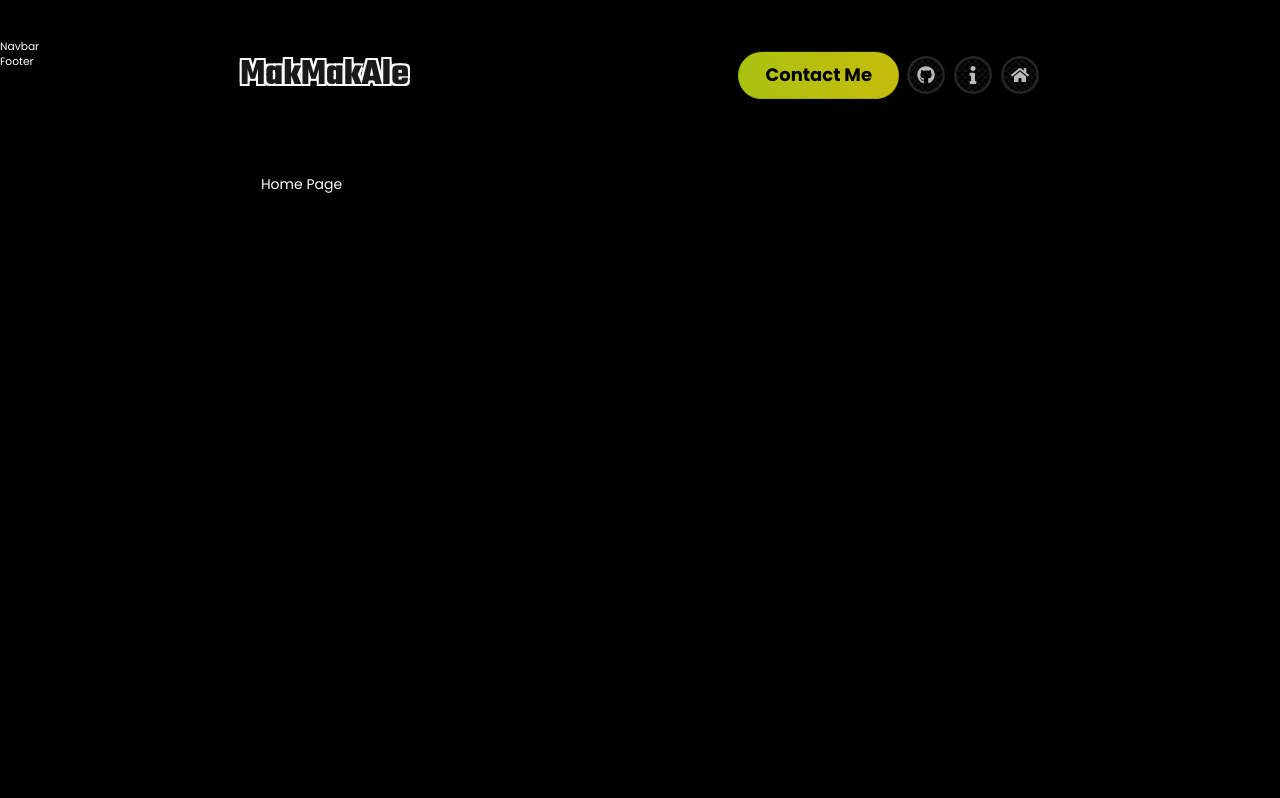
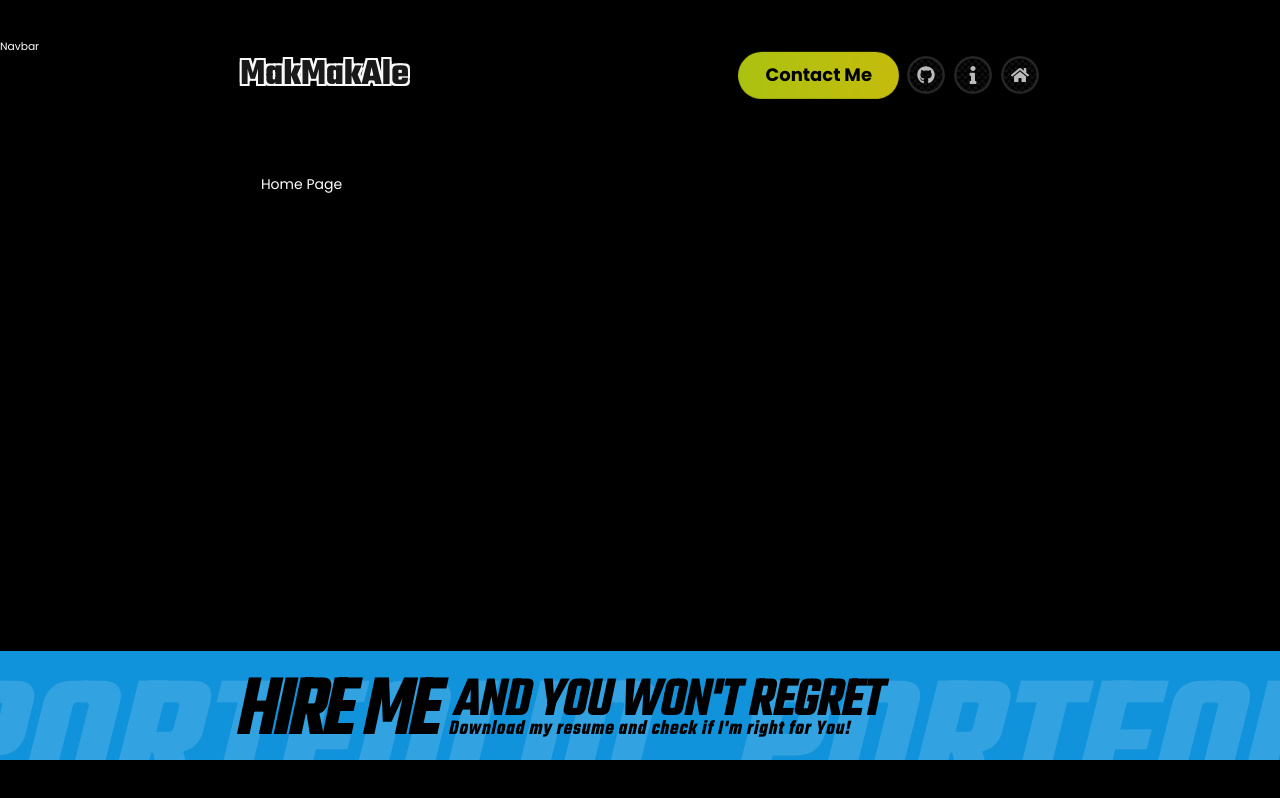
Before and after one commit to makmakale/portfolio-v3, a Next.js app: page / in a window 1280 px wide. Built offline with nearby package versions, Linux system fonts and the light colour scheme.

Commit message:
rc/mp-3.0.3.0-footer (#13)
* mp-3.0.3.1-footer running line

* mp-3.0.3.2-footer content

* mp-3.0.3.3-download button

```diff
--- a/package.json
+++ b/package.json
@@ -1,6 +1,6 @@
 {
   "name": "portfolio-v3",
-  "version": "3.0.2.0",
+  "version": "3.0.3.3",
   "private": true,
   "scripts": {
     "dev": "next dev --turbopack",
--- a/src/app/(pages)/layout.tsx
+++ b/src/app/(pages)/layout.tsx
@@ -7,6 +7,7 @@ import {
   DEFAULT_SCREEN_DELTA,
 } from "@/lib/constants/layout";
 import dynamic from "next/dynamic";
+import Footer from "@/components/portfolio/footer";
 
 const Loader = dynamic(() => import("@/components/portfolio/loader"), {
   ssr: false,
@@ -61,7 +62,7 @@ export default function Layout({ children }: React.PropsWithChildren) {
         <div className="fixed-section">
           <Header />
           <div>Navbar</div>
-          <div>Footer</div>
+          <Footer />
         </div>
 
         {children}
--- /dev/null
+++ b/src/components/animations/bouncy-text.tsx
@@ -0,0 +1,60 @@
+"use client";
+
+import { motion } from "motion/react";
+import { cn } from "@/lib/utils";
+
+type BouncyTextProps = {
+  text: string;
+  className?: string;
+  shadowSize?: string;
+  shadowColor?: string;
+};
+
+const DEFAULT_SHADOW_SIZE = "0.02rem";
+const DEFAULT_SHADOW_COLOR = "hsl(var(--background))";
+
+export default function BouncyText({
+  text,
+  className,
+  shadowSize = DEFAULT_SHADOW_SIZE,
+  shadowColor = DEFAULT_SHADOW_COLOR,
+}: BouncyTextProps) {
+  return (
+    <div
+      className={cn(
+        "flex items-end z-[60]",
+        "text-neutral-200 font-bold text-[0.3rem]",
+        className,
+      )}
+    >
+      {text.split("").map((letter, i) => (
+        <motion.span
+          key={i}
+          animate={{
+            y: [0, "-20%", 0, 0, 0],
+            transition: {
+              duration: 1,
+              repeat: Infinity,
+              delay: 0.1 * (i + 1),
+              repeatDelay: 0.5,
+            },
+          }}
+          style={{
+            textShadow:
+              // left bottom
+              `-${shadowSize} ${shadowSize} ${shadowColor},` +
+              // right bottom
+              `${shadowSize} ${shadowSize} ${shadowColor},` +
+              // left top
+              `-${shadowSize} -${shadowSize} ${shadowColor},` +
+              // right top
+              `${shadowSize} -${shadowSize} ${shadowColor}`,
+            // textShadow,
+          }}
+        >
+          {letter}
+        </motion.span>
+      ))}
+    </div>
+  );
+}
--- /dev/null
+++ b/src/components/animations/text-slider.tsx
@@ -0,0 +1,73 @@
+"use client";
+
+import * as React from "react";
+import { cn } from "@/lib/utils";
+import { motion, MotionProps } from "motion/react";
+
+type TextSliderProps = {
+  text: string;
+  repeat: number;
+  duration: number;
+};
+
+const TextSlider = ({
+  className,
+  children,
+  ...props
+}: React.HTMLAttributes<HTMLDivElement>) => {
+  const parentRef = React.useRef<HTMLDivElement>(null);
+
+  return (
+    <div
+      ref={parentRef}
+      className={cn(
+        "absolute inset-0 overflow-hidden select-none z-0",
+        className,
+      )}
+      role="region"
+      aria-roledescription="carousel"
+      {...props}
+    >
+      {children}
+    </div>
+  );
+};
+
+const TextSliderItem = ({
+  text,
+  duration,
+  repeat,
+  className,
+  ...props
+}: React.HTMLAttributes<HTMLDivElement> & TextSliderProps & MotionProps) => {
+  const words = Array.from({ length: repeat }).fill(text);
+
+  return (
+    <motion.div
+      className="flex flex-nowrap gap-[1rem] h-full w-fit"
+      animate={{
+        translate: `calc(-50% - 0.5rem)`,
+      }}
+      transition={{
+        ease: "linear",
+        duration,
+        repeat: Infinity,
+      }}
+      {...props}
+    >
+      {words.map((word, i) => (
+        <div
+          key={i}
+          className={cn(
+            "uppercase italic text-white/5 -mt-[0.3rem]",
+            className,
+          )}
+        >
+          {word as string}
+        </div>
+      ))}
+    </motion.div>
+  );
+};
+
+export { TextSlider, TextSliderItem };
--- /dev/null
+++ b/src/components/portfolio/footer/components/download-button/download-button.animation.tsx
@@ -0,0 +1,32 @@
+"use client";
+
+import { motion } from "motion/react";
+import { cn } from "@/lib/utils";
+
+export default function DownloadButtonAnimation({
+  children,
+}: {
+  children?: React.ReactNode;
+}) {
+  return (
+    <motion.div
+      animate={{
+        scale: [0.95, 1, 0.95],
+        transition: {
+          repeat: Infinity,
+          duration: 1.5,
+        },
+      }}
+      className={cn(
+        "absolute inset-[.1rem] uppercase pt-1",
+        "rounded-tl-[.14rem] rounded-br-[.14rem]",
+        "text-[.6rem] leading-[3] text-primary group-hover:text-background font-semibold tracking-wider",
+        "flex justify-center items-center",
+        "shadow-[0_0_0_1rem_hsl(var(--background))]",
+        "bg-background group-hover:bg-transparent duration-200",
+      )}
+    >
+      {children}
+    </motion.div>
+  );
+}
--- /dev/null
+++ b/src/components/portfolio/footer/components/download-button/index.tsx
@@ -0,0 +1,36 @@
+import Link from "next/link";
+import dynamic from "next/dynamic";
+
+const BouncyText = dynamic(
+  () => import("@/components/animations/bouncy-text"),
+  { ssr: false },
+);
+const DownloadButtonAnimation = dynamic(
+  () =>
+    import(
+      "@/components/portfolio/footer/components/download-button/download-button.animation"
+    ),
+  { ssr: false },
+);
+
+export default function FooterDownloadBtn() {
+  if (!process.env.NEXT_PUBLIC_RESUME_LINK) return null;
+
+  return (
+    <Link
+      href={process.env.NEXT_PUBLIC_RESUME_LINK}
+      target="_blank"
+      rel="noopener noreferrer"
+      className="relative w-[3.84rem] h-[1.01rem] group"
+    >
+      <BouncyText
+        text="Click!"
+        className="absolute left-[2.92rem] top-[-0.15rem] uppercase leading-none -skew-x-6"
+      />
+
+      <div className="absolute inset-0 rounded-tl-[.2rem] rounded-br-[.2rem] overflow-hidden">
+        <DownloadButtonAnimation>Download</DownloadButtonAnimation>
+      </div>
+    </Link>
+  );
+}
--- /dev/null
+++ b/src/components/portfolio/footer/components/footer.animate.tsx
@@ -0,0 +1,25 @@
+"use client";
+
+import { motion } from "motion/react";
+import css from "../footer.module.scss";
+
+export default function FooterAnimate({
+  children,
+}: {
+  children?: React.ReactNode;
+}) {
+  return (
+    <motion.footer
+      animate={{
+        opacity: [0, 1],
+        translateY: ["1.64rem", 0],
+      }}
+      transition={{
+        delay: 1.2,
+      }}
+      className={css.footer}
+    >
+      {children}
+    </motion.footer>
+  );
+}
--- /dev/null
+++ b/src/components/portfolio/footer/components/footer.content.tsx
@@ -0,0 +1,17 @@
+import css from "../footer.module.scss";
+
+export default function FooterContent() {
+  return (
+    <div className={css.content}>
+      <div className={css.primaryText}>Hire Me</div>
+
+      <div>
+        <div className={css.secondaryText}>and you won&apos;t regret</div>
+
+        <div className={css.subText}>
+          Download my resume and check if I&apos;m right for You!
+        </div>
+      </div>
+    </div>
+  );
+}
--- /dev/null
+++ b/src/components/portfolio/footer/components/footer.running-text.tsx
@@ -0,0 +1,18 @@
+import {
+  TextSlider,
+  TextSliderItem,
+} from "@/components/animations/text-slider";
+import css from "../footer.module.scss";
+
+export default function FooterRunningText({ text }: { text: string }) {
+  return (
+    <TextSlider>
+      <TextSliderItem
+        text={text}
+        repeat={4}
+        duration={120}
+        className={css.runningText}
+      />
+    </TextSlider>
+  );
+}
--- /dev/null
+++ b/src/components/portfolio/footer/footer.module.scss
@@ -0,0 +1,70 @@
+.footer {
+  position: absolute;
+  bottom: 0;
+  height: 1.64rem;
+  width: 100%;
+  font-family: var(--font-teko);
+  background-color: hsl(201.6deg 85.9% 46.51%);
+  background-image: var(--footer-background);
+}
+
+.runningText {
+  font-weight: bold;
+  font-size: 2.6rem;
+  padding-right: .3rem;
+  margin-top: -.72rem;
+  background-clip: text;
+  color: transparent;
+  background-size: .06rem .06rem;
+  background-image: radial-gradient(
+                  hsl(var(--primary)),
+                  rgba(255, 255, 255, .1) 0.01rem,
+                  rgba(255, 255, 255, .1)
+  );
+}
+
+.contentWrapper {
+  margin-inline: 3.6rem;
+  height: 100%;
+  display: flex;
+  justify-content: space-between;
+  align-items: center;
+  color: black;
+  transform: skewX(-12deg);
+
+  .content {
+    display: flex;
+    align-items: center;
+    gap: 0.2rem;
+    text-wrap: nowrap;
+
+    .primaryText {
+      text-transform: uppercase;
+      font-weight: 900;
+      font-size: 1.1rem;
+      line-height: 1;
+      letter-spacing: -0.05em;
+      transform: scaleY(1.2);
+      transform-origin: top;
+    }
+
+    .secondaryText {
+      text-transform: uppercase;
+      font-weight: 900;
+      font-size: .74rem;
+      line-height: .9;
+      letter-spacing: -0.025em;
+      transform: scaleY(1.15);
+      transform-origin: top;
+    }
+
+    .subText {
+      font-weight: bold;
+      font-size: .27rem;
+      line-height: .8;
+      transform: scaleY(1.15);
+      transform-origin: top;
+      letter-spacing: 0.045em;
+    }
+  }
+}
--- /dev/null
+++ b/src/components/portfolio/footer/index.tsx
@@ -0,0 +1,17 @@
+import FooterAnimate from "./components/footer.animate";
+import FooterRunningText from "./components/footer.running-text";
+import FooterContent from "./components/footer.content";
+import FooterDownloadBtn from "./components/download-button";
+import css from "./footer.module.scss";
+
+export default function Footer() {
+  return (
+    <FooterAnimate>
+      <FooterRunningText text={"Portfolio"} />
+      <div className={css.contentWrapper}>
+        <FooterContent />
+        <FooterDownloadBtn />
+      </div>
+    </FooterAnimate>
+  );
+}
```
